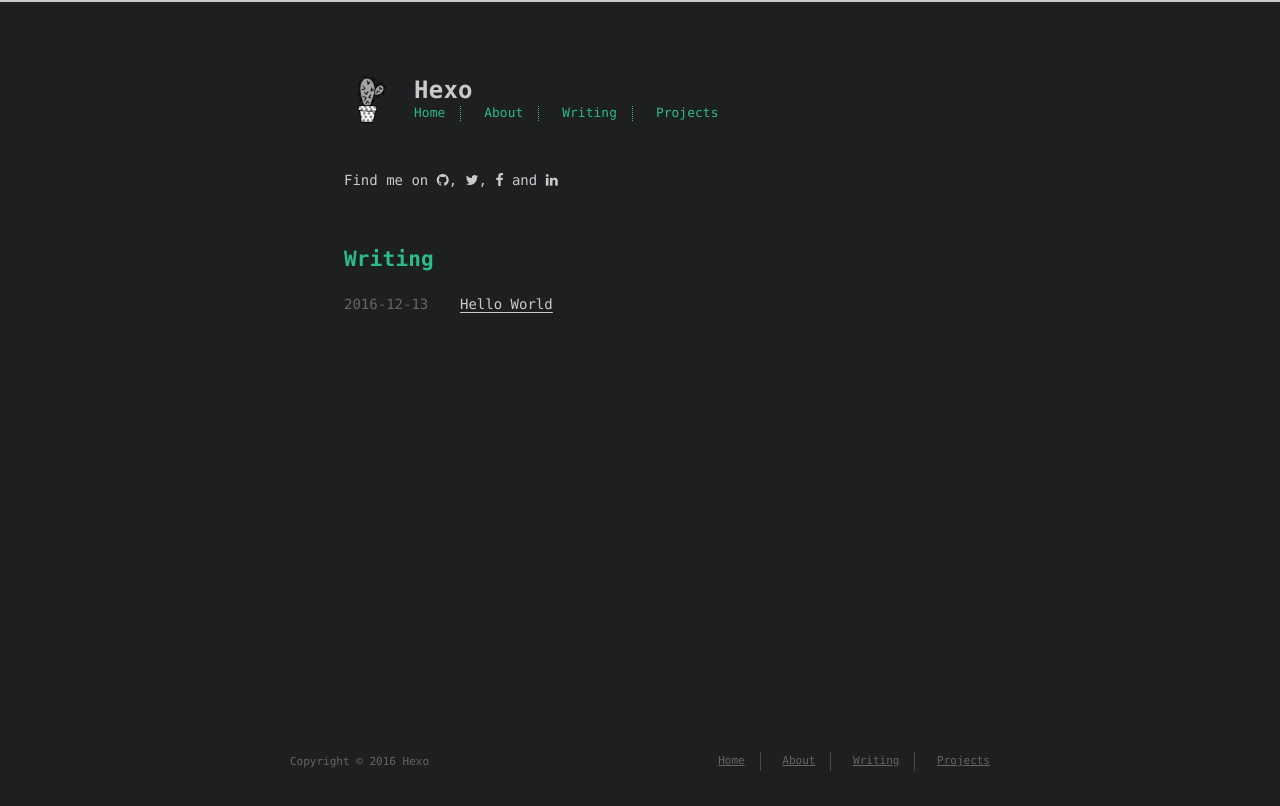
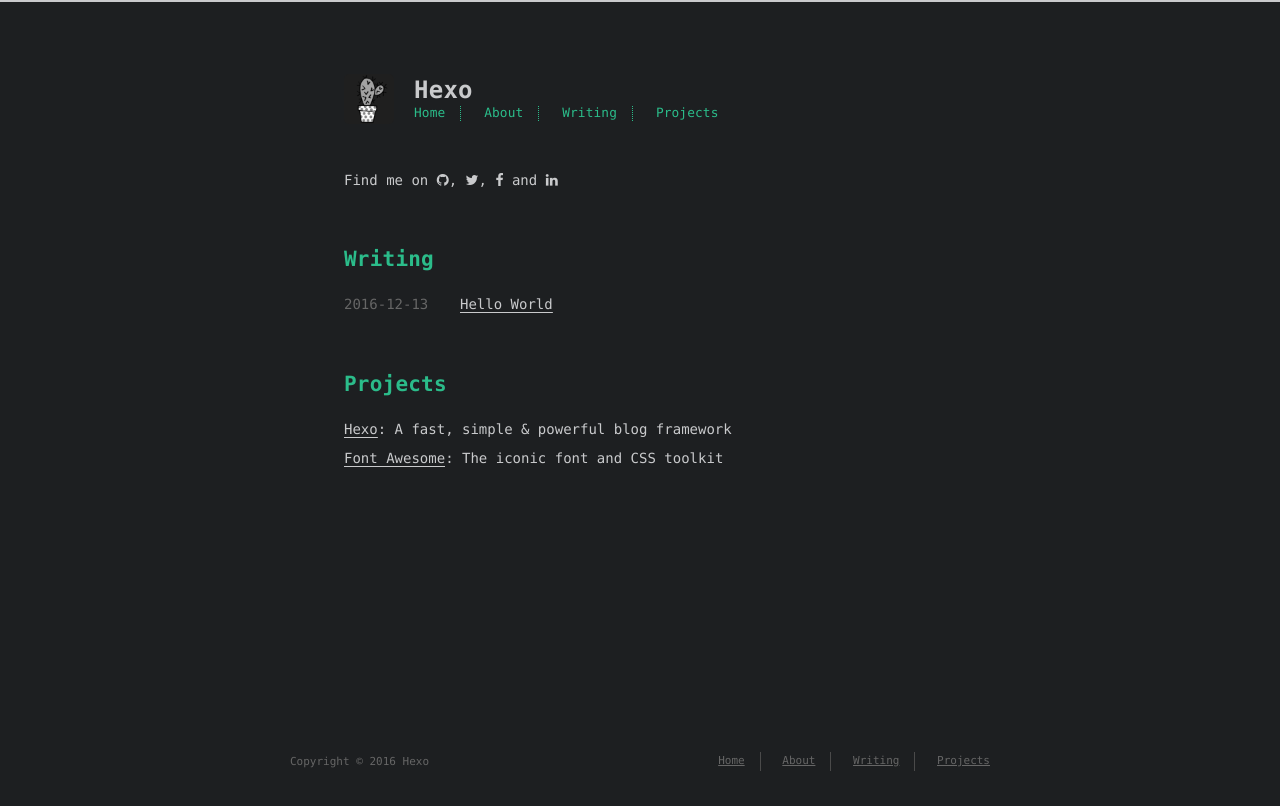
Before and after one commit to seam32/seam32.github.io, a plain HTML site: page index.html in a window 1280 px wide. Drawn offline with Linux system fonts and the light colour scheme.

Commit message:
Site updated: 2016-12-13 20:39:34

```diff
--- a/index.html
+++ b/index.html
@@ -77,7 +77,7 @@
       Find me on
       <ul id="sociallinks">
 
-          <li><a class="icon" target="_blank" href="http://github.com/probberechts/cactus-dark" title="github"><i class="fa fa-github"></i></a></li>
+          <li><a class="icon" target="_blank" href="https://github.com/seam32" title="github"><i class="fa fa-github"></i></a></li>
 
           <li><a class="icon" target="_blank" href="/" title="twitter"><i class="fa fa-twitter"></i></a></li>
 
@@ -113,6 +113,21 @@
   </ul>
 </section>
 
+
+<section id="projects">
+  <span class="h1"><a href="http://github.com/probberechts">Projects</a></span>
+  <ul class="project-list">
+
+      <li class="project-item">
+        <a href="https://hexo.io/">Hexo</a>: A fast, simple &amp; powerful blog framework
+      </li>
+
+      <li class="project-item">
+        <a href="http://fontawesome.io/">Font Awesome</a>: The iconic font and CSS toolkit
+      </li>
+
+  </ul>
+</section>
 
 
     </div>
```
